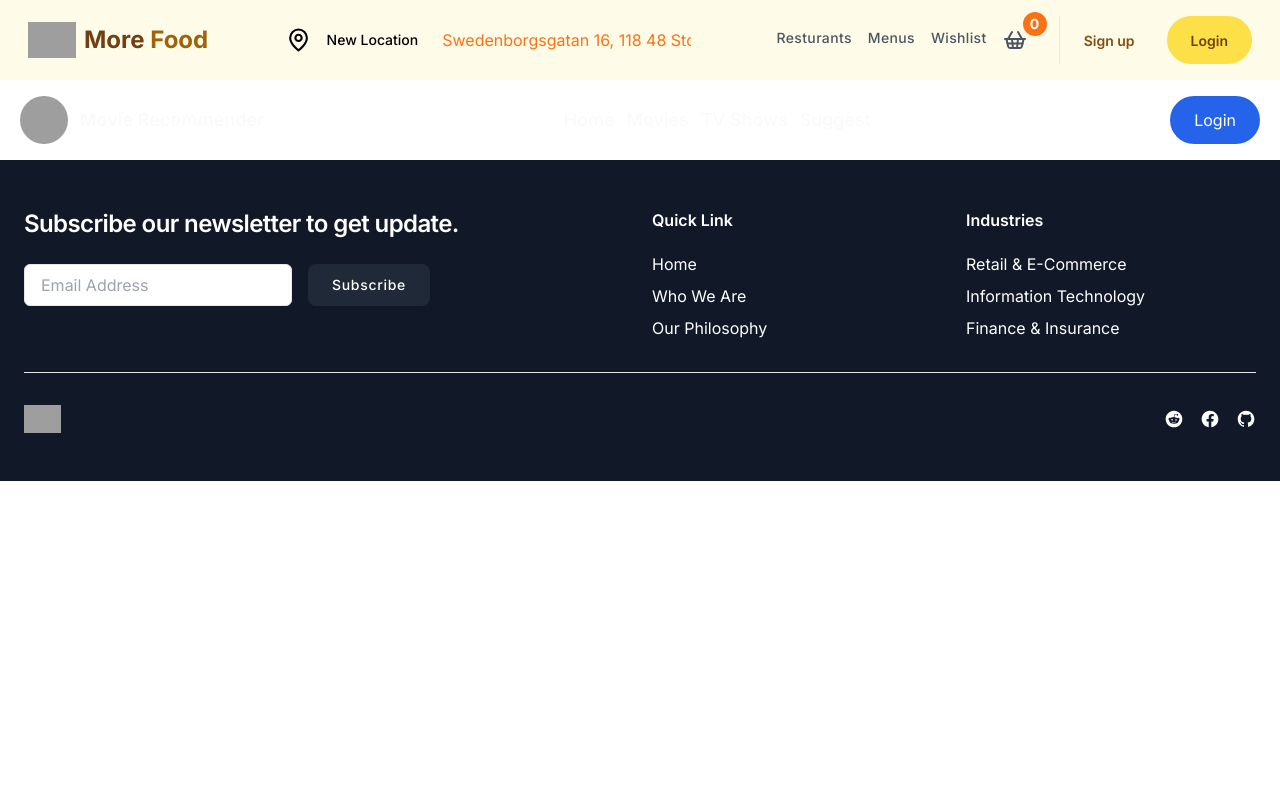
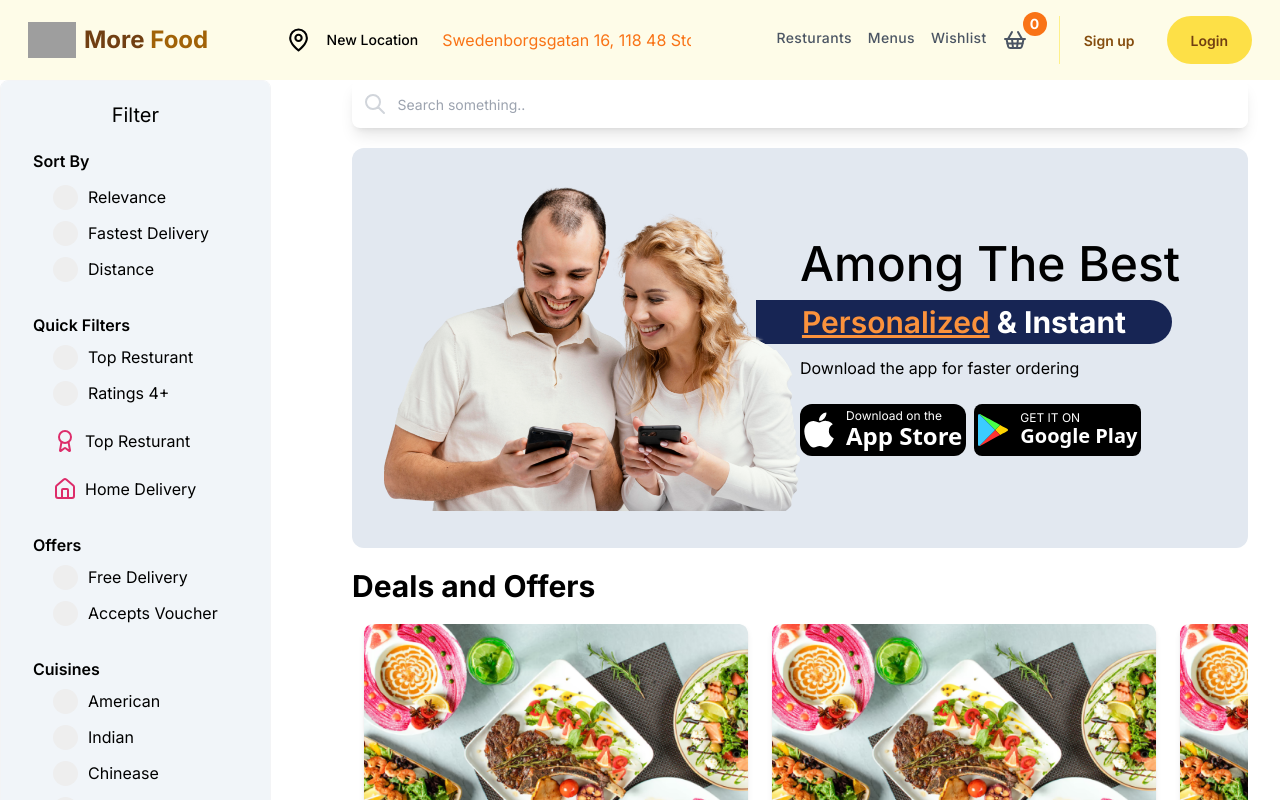
Before and after one commit to thesuman74/nextjs-food, a Next.js app: page /menus in a window 1280 px wide. Shown: the top 800 px of the page. Built offline with nearby package versions, Linux system fonts and the light colour scheme; no server answers; data requests are answered from the project's data file; grey boxes are pictures that could not be loaded.

Commit message:
mistakely modified error is corrected

```diff
--- a/app/menus/layout.tsx
+++ b/app/menus/layout.tsx
@@ -1,86 +1,24 @@
-import Image from "next/image";
-import React, { useState } from "react";
+import FilterContents from "@/components/filter/FilterContents";
+import SearchBar from "@/components/ui/SearchBar";
 
-const NavBar = () => {
-  // State to manage login status
-  const [isLoggedIn, setIsLoggedIn] = useState(false);
-
-  // Handler to toggle login/logout
-  const handleAuthClick = () => {
-    setIsLoggedIn(!isLoggedIn);
-  };
-
+export default function FilterLayout({
+  children,
+}: {
+  children: React.ReactNode;
+}) {
   return (
-    <header className="z-50 py-4 dark:bg-gray-900">
-      <div className="mx-auto w-full px-5 sm:px-10 md:px-12 lg:px-5">
-        <nav className="w-full flex justify-between gap-6 relative">
-          {/* Logo */}
-          <div className="min-w-max inline-flex relative">
-            <a href="/" className="relative flex items-center gap-3">
-              <div className="w-12 h-12 overflow-hidden rounded-full">
-                <Image
-                  src="/logo2.webp"
-                  className="w-full h-full object-cover"
-                  width={100}
-                  height={100}
-                  alt="Movie Recommender"
-                />
-              </div>
-              <div className="inline-flex text-lg font-semibold text-gray-50">
-                Movie Recommender
-              </div>
-            </a>
-          </div>
-
-          {/* Navigation Links */}
-          <ul className="border-t border-gray-100 lg:border-t-0 px-6 lg:px-0 pt-6 lg:pt-0 flex flex-col lg:flex-row gap-y-4 gap-x-3 text-lg text-gray-50 w-full lg:justify-center lg:items-center">
-            <li>
-              <a
-                href="/"
-                className="duration-300 font-medium ease-linear hover:text-blue-600 py-3"
-              >
-                Home
-              </a>
-            </li>
-            <li>
-              <a
-                href="#"
-                className="duration-300 font-medium ease-linear hover:text-blue-600 py-3"
-              >
-                Movies
-              </a>
-            </li>
-            <li>
-              <a
-                href="#"
-                className="duration-300 font-medium ease-linear hover:text-blue-600 py-3"
-              >
-                TV Shows
-              </a>
-            </li>
-            <li>
-              <a
-                href="#"
-                className="duration-300 font-medium ease-linear hover:text-blue-600 py-3"
-              >
-                Suggest
-              </a>
-            </li>
-          </ul>
-
-          {/* Auth Button */}
-          <div className="lg:min-w-max flex items-center sm:w-max w-full pb-6 lg:pb-0 border-b border-gray-100 lg:border-0 px-6 lg:px-0">
-            <button
-              onClick={handleAuthClick}
-              className="flex justify-center items-center w-full sm:w-max px-6 h-12 rounded-full text-white bg-blue-600 hover:bg-blue-700 border-transparent"
-            >
-              {isLoggedIn ? "Logout" : "Login"}
-            </button>
-          </div>
-        </nav>
+    <main className="max-w-screen-2xl mx-auto h-full flex space-x-3">
+      <div className="hidden  lg:block w-1/4 h-screen ">
+        <div className="">
+          <FilterContents />
+        </div>
       </div>
-    </header>
+      <div className=" w-full lg:w-3/4 mr-10 mt-0  ">
+        <div className="container ">
+          <SearchBar />
+          {children}
+        </div>
+      </div>
+    </main>
   );
-};
-
-export default NavBar;
+}
```
